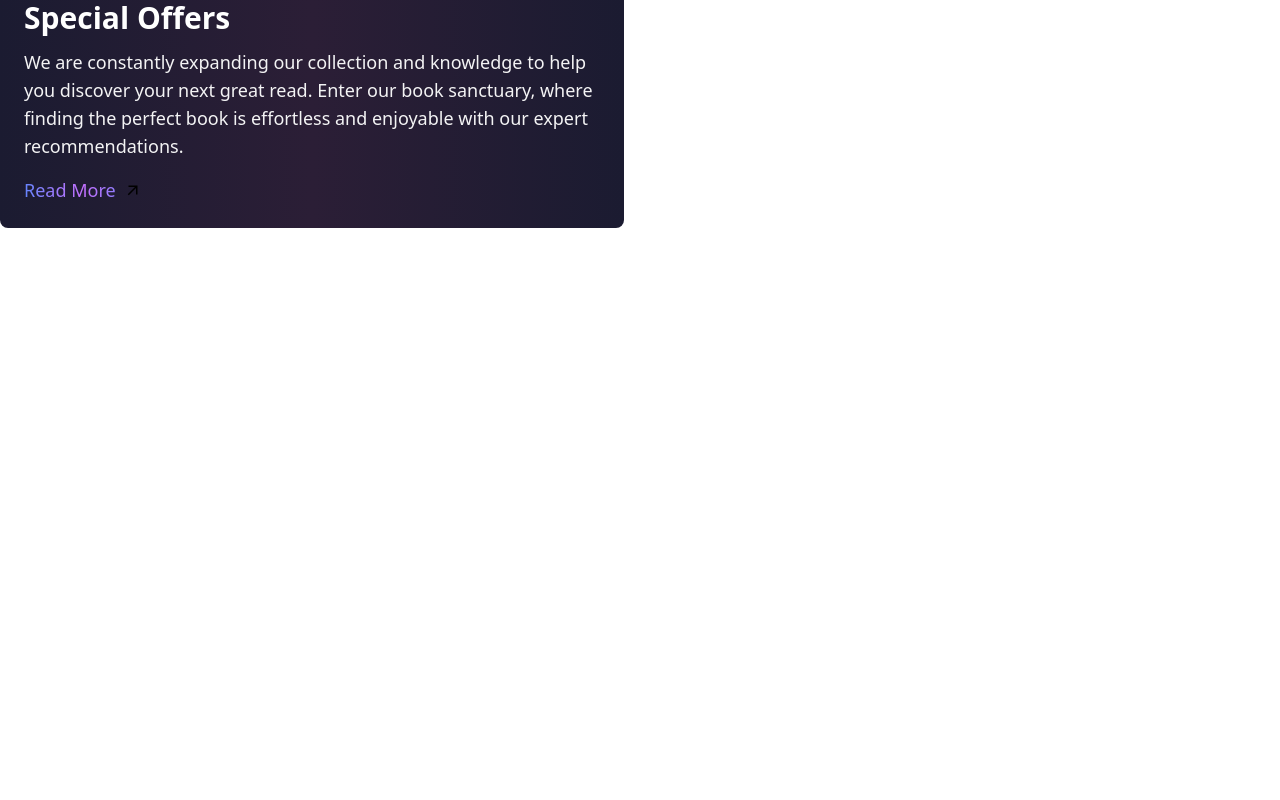
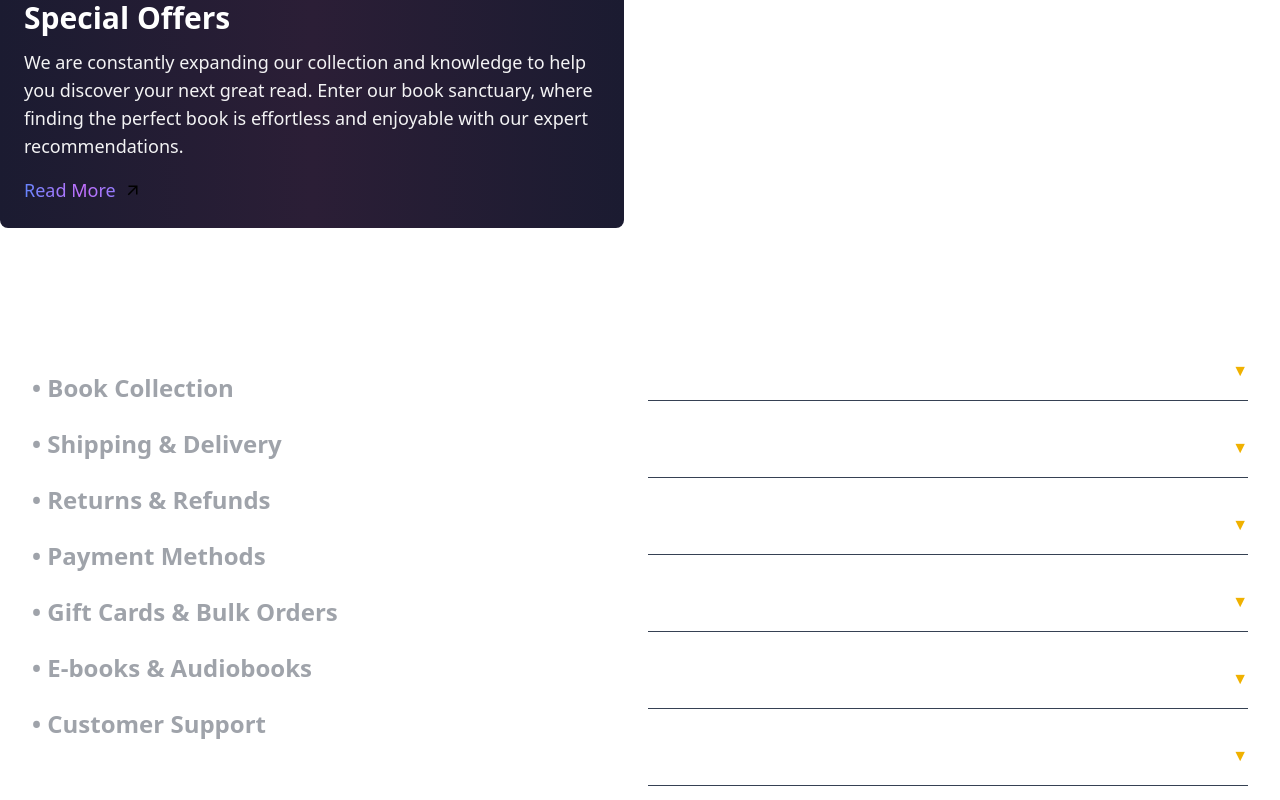
Before and after one commit to HumayunKabirSobuj/b4a4-BookBazaar-client, a React (Vite) app: page / in a window 1280 px wide. Shown: the part 3600-4400 px from the top of the page. Before the commit the page ends 3828 px from the top, so only its background shows below. Built offline with nearby package versions, Linux system fonts and the light colour scheme.

Commit message:
FAQ section added

```diff
--- /dev/null
+++ b/src/components/HomePageComponents/FAQSection.tsx
@@ -0,0 +1,109 @@
+import { useState } from "react";
+
+const FAQSection = () => {
+  const [openIndex, setOpenIndex] = useState<number | null>(null);
+
+  const toggleAccordion =  (index: number) => {
+    setOpenIndex(openIndex === index ? null : index);
+  };
+
+  const faqs = [
+    {
+      question: "What types of books do you sell?",
+      answer:
+        "We offer a wide range of books including fiction, non-fiction, academic textbooks, e-books, and more, covering various genres and topics.",
+    },
+    {
+      question: "Do you offer free shipping?",
+      answer:
+        "Yes, we offer free shipping on select orders. Check the shipping details during checkout for more information.",
+    },
+    {
+      question: "How do I track my order?",
+      answer:
+        "Once your order is dispatched, you will receive a tracking number via email to track your order's delivery status.",
+    },
+    {
+      question: "Can I return a book?",
+      answer:
+        "Yes, we accept returns within 30 days of purchase, provided the book is in its original condition. Please visit our returns page for more details.",
+    },
+    {
+      question: "Do you offer gift cards?",
+      answer:
+        "Yes, we offer gift cards that can be used to buy books or merchandise from our store. You can purchase them on our website.",
+    },
+    {
+      question: "How can I make a payment?",
+      answer:
+        "We accept various payment methods including credit/debit cards, PayPal, and other secure online payment options.",
+    },
+
+
+  ];
+
+  return (
+    <div className=" text-white p-8 min-h-screen lg:mb-[100px]">
+      {/* Section Title */}
+
+      <div className="flex flex-col md:flex-row gap-4">
+        {/* Left Side Menu */}
+
+        <div className="flex-1 w-full  space-y-4">
+          <div>
+            <h1 className="lg:text-5xl font-semibold">
+              Got Questions? <br /> We have got Answers
+            </h1>
+          </div>
+
+          <div className="space-y-6">
+            <div className="text-[#9FA3AA] text-lg lg:text-2xl font-normal lg:font-semibold">
+              • Book Collection
+            </div>
+            <div className="text-[#9FA3AA] text-lg lg:text-2xl font-normal lg:font-semibold">
+              • Shipping & Delivery
+            </div>
+            <div className="text-[#9FA3AA] text-lg lg:text-2xl font-normal lg:font-semibold">
+              • Returns & Refunds
+            </div>
+            <div className="text-[#9FA3AA] text-lg lg:text-2xl font-normal lg:font-semibold">
+              • Payment Methods
+            </div>
+            <div className="text-[#9FA3AA] text-lg lg:text-2xl font-normal lg:font-semibold">
+              • Gift Cards & Bulk Orders
+            </div>
+            <div className="text-[#9FA3AA] text-lg lg:text-2xl font-normal lg:font-semibold">
+              • E-books & Audiobooks
+            </div>
+            <div className="text-[#9FA3AA] text-lg lg:text-2xl font-normal lg:font-semibold">
+              • Customer Support
+            </div>
+          </div>
+
+        </div>
+
+        {/* Right Side Accordion */}
+        <div className="w-full flex-1 lg:mt-20 md:mt-0 space-y-4">
+          {faqs.map((faq, index) => (
+            <div key={index} className="border-b border-gray-700">
+              <button
+                className="flex justify-between items-center w-full py-4 text-left focus:outline-none"
+                onClick={() => toggleAccordion(index)}
+              >
+                <span className="text-lg">{faq.question}</span>
+                <span className="text-yellow-500">
+                  {openIndex === index ? "▲" : "▼"}
+                </span>
+              </button>
+              {openIndex === index && (
+                <p className="text-gray-400 pb-4">{faq.answer}</p>
+              )}
+            </div>
+          ))}
+        </div>
+      </div>
+    </div>
+  );
+};
+
+export default FAQSection;
--- a/src/pages/Home.tsx
+++ b/src/pages/Home.tsx
@@ -1,3 +1,4 @@
+import FAQSection from "../components/HomePageComponents/FAQSection";
 import HowToWorks from "../components/HomePageComponents/HowToWorks";
 import OurService from "../components/HomePageComponents/OurService";
 import WhyChoseBookBazzar from "../components/HomePageComponents/WhyChoseBookBazzar";
@@ -8,6 +9,7 @@ const Home = () => {
       <HowToWorks></HowToWorks>
       <WhyChoseBookBazzar />
       <OurService/>
+      <FAQSection/>
     </div>
   );
 };
```
